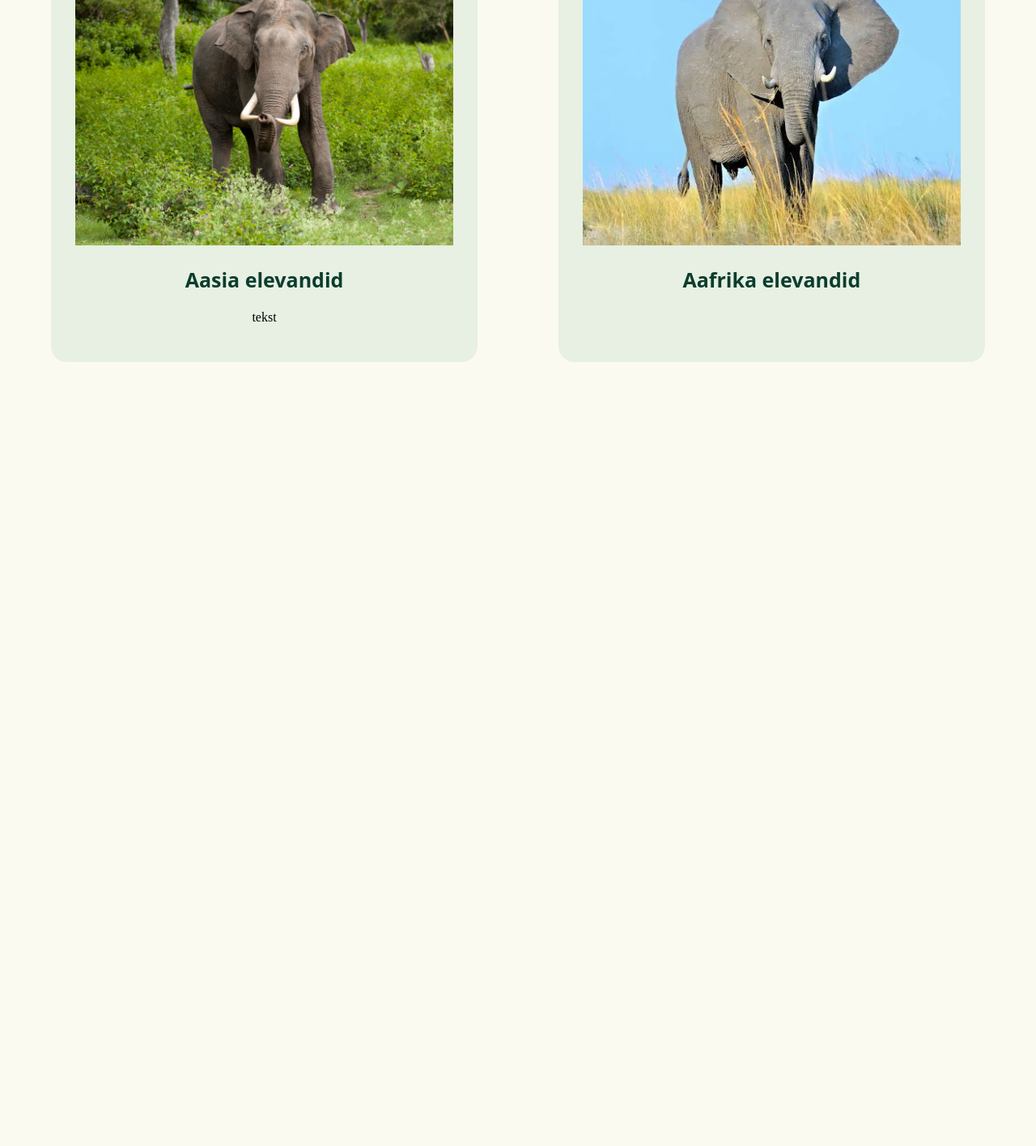
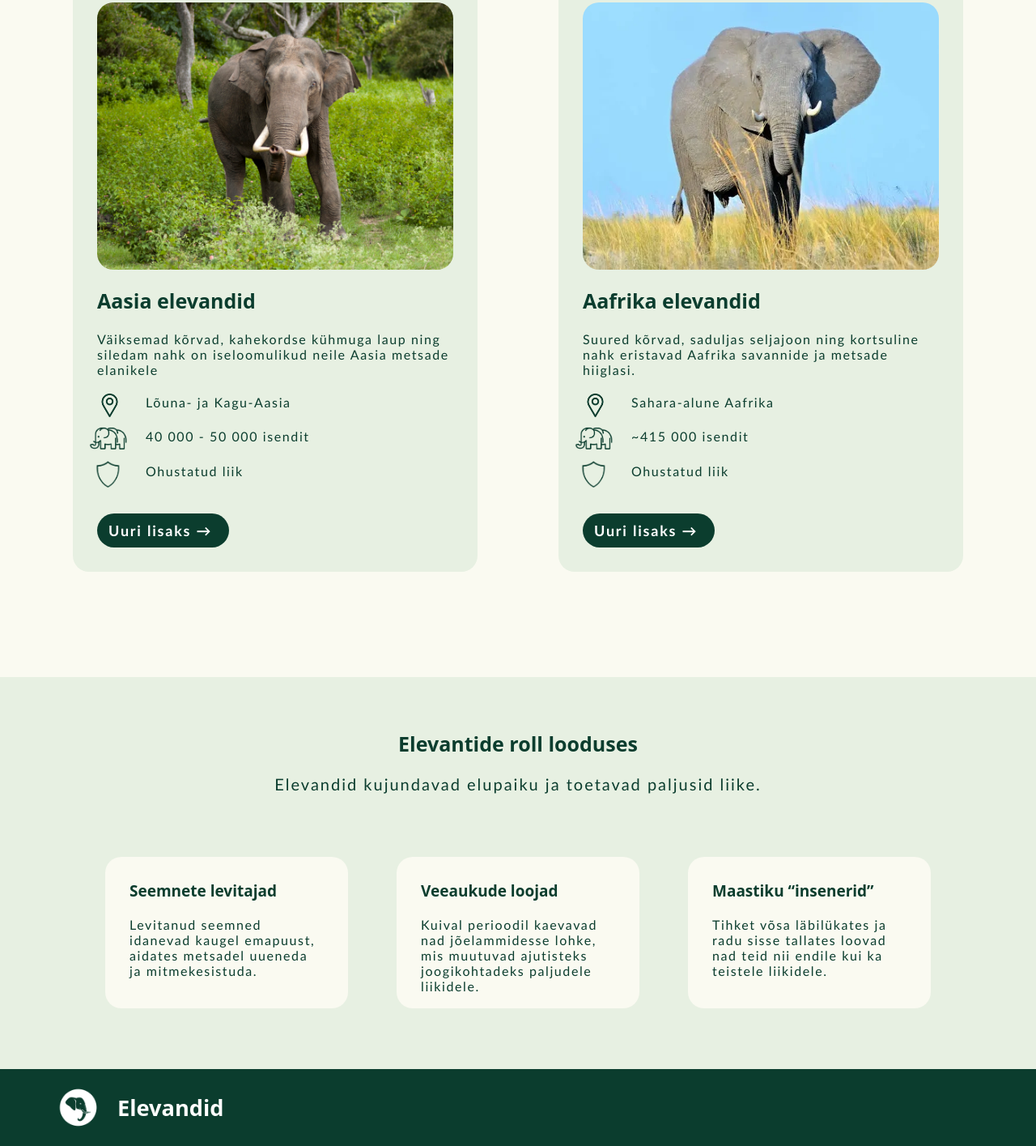
Before and after one commit to palgidenis/veebileht, a plain HTML site: page main.html in a window 1280 px wide. Shown: the part 756-2171 px from the top of the page at 81% size. Before the commit the page ends 1233 px from the top, so only its background shows below. Drawn offline with Linux system fonts and the light colour scheme.

Commit message:
kõrvalleheküljed muudetud

```diff
--- /dev/null
+++ b/footer.css
@@ -0,0 +1,25 @@
+footer {
+  background-color: #0B3D2E;
+	padding: 20px 40px;
+	gap: 20px;
+}
+
+.footer-h1 {
+  color: white;
+	margin: 0;
+  font-family: system-ui, -apple-system, BlinkMacSystemFont, 'Segoe UI', Roboto, Oxygen, Ubuntu, Cantarell, 'Open Sans', 'Helvetica Neue', sans-serif;
+  font-weight: 750;
+	font-size: 1.7rem;
+}
+
+.footer-logo {
+  display: flex;
+  align-items: center;
+  gap: 20px;
+  padding-left: 30px;
+}
+
+.f-logo {
+	height: 55px;
+	width: auto;
+}
--- a/main.css
+++ b/main.css
@@ -1,8 +1,9 @@
+
 .hero {
   background-image:
   linear-gradient(rgba(0, 0, 0, 0.189), rgba(240, 212, 178, 0.205)),
   url("img/hero-pilt.png");
-	min-height: 350px;
+	min-height: 400px;
 	background-size: cover;
   background-position: center;
   background-repeat: no-repeat;
@@ -61,50 +62,163 @@
 	display: flex;
 	justify-content: center;
 	gap: 40px;
+	flex-wrap: wrap;
+	padding-bottom: 100px;
 }
 
-.kiirvõrdlus-aasia h2{
+.kiirvõrdlus-kaart h2{
 	color: #0b3d2e;
 	font-weight: bold;
 	font-family: system-ui, -apple-system, BlinkMacSystemFont, 'Segoe UI', Roboto, Oxygen, Ubuntu, Cantarell, 'Open Sans', 'Helvetica Neue', sans-serif;
 	font-size: 25px;
 }
 
-.kiirvõrdlus-aafrika h2{
+.kiirvõrdlus-pilt {
+	height: 350px;
+	width: auto;
+	border-radius: 20px;
+	width: 100%;
+	height: auto;
+	display: block;
+}
+
+.kiirvõrdlus-kaart {
+	padding: 30px 30px;
+	background-color: #E7F0E2;
+	margin: 30px;
+	display: flex;
+	flex-direction: column;
+	align-items: stretch;
+	text-align: left;
+	border-radius: 20px;
+	width: 100%;
+	max-width: 500px;
+  box-sizing: border-box;
+}
+
+.kiirvõrdlus-kaart p {
+	color: #0b3d2e;
+	letter-spacing: 0.1em;
+	font-family:'Trebuchet MS', 'Lucida Sans Unicode', 'Lucida Grande', 'Lucida Sans', Arial, sans-serif;
+	margin: 0 0 8px 0;
+}
+
+.kiirvõrdlus-asukoht-logo {
+	height: 33px;
+	width: auto;
+	padding-right: 10px;
+}
+
+.kiirvõrdlus-populatsioon-logo {
+	height: 36px;
+	width: auto;
+	padding-right: 13px;
+}
+
+.kiirvõrdlus-ohustatud-logo {
+	height: 33px;
+	width: auto;
+	padding-right: 13px;
+}
+
+.kiirvõrdlus-kaart a {
+  color: white;
+	background-color: #0B3D2E;
+  text-decoration: none;
+  font-weight: 600;
+  padding: 10px 14px;
+  font-size: 1.125rem;
+  letter-spacing: 0.1em;
+  font-family:'Trebuchet MS', 'Lucida Sans Unicode', 'Lucida Grande', 'Lucida Sans', Arial, sans-serif;
+  transition: opacity 0.2s ease;
+	width: 135px;
+	height: auto;
+	margin-top: 24px;
+	border-radius: 25px;
+}
+
+.kiirvõrdlus-kaart a:hover {
+  opacity: 75%;
+}
+
+.asukoht-populatsioon-ohustatud {
+  display: grid;
+  grid-template-columns: 40px 1fr;
+  column-gap: 20px;
+  row-gap: 8px;
+  align-items: center;
+  justify-items: start;
+  width: 100%;
+  margin-top: 10px;
+}
+
+.asukoht-populatsioon-ohustatud .kiirvõrdlus-asukoht,
+.asukoht-populatsioon-ohustatud .kiirvõrdlus-populatsioon,
+.asukoht-populatsioon-ohustatud .kiirvõrdlus-ohustatud {
+  display: contents;
+}
+
+.asukoht-populatsioon-ohustatud img {
+  justify-self: center;
+}
+
+.roll {
+	background-color: #E7F0E2;
+	display: flex;
+	justify-content: center;
+	gap: 40px;
+	flex-wrap: wrap;
+	padding: 45px 0px;
+}
+
+.roll-kaart {
+	background-color: #fafaf1;
+	padding: 10px 30px;
+	margin: 30px;
+	display: flex;
+	flex-direction: column;
+	align-items: stretch;
+	text-align: left;
+	border-radius: 20px;
+	width: 100%;
+	max-width: 300px;
+  box-sizing: border-box;
+}
+
+.roll-kaart p {
+	color: #0b3d2e;
+	letter-spacing: 0.1em;
+	font-family:'Trebuchet MS', 'Lucida Sans Unicode', 'Lucida Grande', 'Lucida Sans', Arial, sans-serif;
+	margin: 0 0 8px 0;
+}
+
+.roll-intro p{
+	color: #0b3d2e;
+	letter-spacing: 0.1em;
+	font-family:'Trebuchet MS', 'Lucida Sans Unicode', 'Lucida Grande', 'Lucida Sans', Arial, sans-serif;
+	margin: 0 0 8px 0;
+	font-size: 20px;
+}
+
+.roll h2 {
 	color: #0b3d2e;
 	font-weight: bold;
 	font-family: system-ui, -apple-system, BlinkMacSystemFont, 'Segoe UI', Roboto, Oxygen, Ubuntu, Cantarell, 'Open Sans', 'Helvetica Neue', sans-serif;
 	font-size: 25px;
 }
 
-.kiirvõrdlus-aafrika-pilt {
-	height: 350px;
-	width: auto;
+.roll h3 {
+	color: #0b3d2e;
+	font-weight: bold;
+	font-family: system-ui, -apple-system, BlinkMacSystemFont, 'Segoe UI', Roboto, Oxygen, Ubuntu, Cantarell, 'Open Sans', 'Helvetica Neue', sans-serif;
+	font-size: 19px;
 }
 
-.kiirvõrdlus-aasia-pilt {
-	height: 350px;
-	width: auto;
+.rollid {
+	display: flex;
+	justify-content: center;
 }
 
-.kiirvõrdlus-aasia {
-	padding: 30px 30px;
-	background-color: #E7F0E2;
-	margin: 30px;
-	display: flexbox;
-	flex-direction: column;
-	align-items: center;
-	text-align: center	;
-	border-radius: 20px;
+.roll-intro {
+	text-align: center;
 }
-
-.kiirvõrdlus-aafrika {
-	padding: 30px 30px;
-	background-color: #E7F0E2;
-	margin: 30px;
-	display: flexbox;
-	flex-direction: column;
-	align-items: center;
-	text-align: center;
-	border-radius: 20px;
-}
--- a/main.html
+++ b/main.html
@@ -6,6 +6,7 @@
   <title>Aafrika ja Aasia elevandid</title>
   <link rel="stylesheet" href="päis.css">
   <link rel="stylesheet" href="main.css">
+  <link rel="stylesheet" href="footer.css">
 </head>
 
 <body>
@@ -31,20 +32,80 @@
 
   <section class="liigid-tekst">
       <h2>Liigid</h2>
-      <p>Aasia ja aafrika elevantidel on välja kujunenud erinevad omadused, mis muudavad nad ainulaadseks.</p>
+      <p>Aasia ja aafrika elevantidel on välja kujunenud erinevad omadused, mis muudavad nad ainulaadseks</p>
   </section>
 
   <section class="kiirvõrdlus">
-    <div class="kiirvõrdlus-aasia">
-      <img src="img/aasia elevant2.jpg" alt="loading" class="kiirvõrdlus-aasia-pilt">
+    <div class="kiirvõrdlus-kaart">
+      <img src="img/aasia elevant2.jpg" alt="loading" class="kiirvõrdlus-pilt">
       <h2>Aasia elevandid</h2>
-      <p>tekst</p>
+      <p>Väiksemad kõrvad, kahekordse kühmuga laup ning siledam nahk on iseloomulikud neile Aasia metsade elanikele</p>
+      <div class="asukoht-populatsioon-ohustatud">
+        <div class="kiirvõrdlus-asukoht">
+          <img src="img/asukoht.png" alt="loading" class="kiirvõrdlus-asukoht-logo">
+          <p>Lõuna- ja Kagu-Aasia</p>
+        </div>
+        <div class="kiirvõrdlus-populatsioon">
+          <img src="img/populatsioon.png" alt="loading" class="kiirvõrdlus-populatsioon-logo">
+          <p>40 000 - 50 000 isendit </p>
+        </div>
+        <div class="kiirvõrdlus-ohustatud">
+          <img src="img/ohustatud2.png" alt="loading" class="kiirvõrdlus-ohustatud-logo">
+          <p>Ohustatud liik</p>
+        </div>
+        <a href="aasia_elevant.html">Uuri lisaks →</a>
+      </div>
     </div>
-    <div class="kiirvõrdlus-aafrika">
-      <img src="img/aafrika savannielevant.webp" alt="loading" class="kiirvõrdlus-aafrika-pilt">
+
+    <div class="kiirvõrdlus-kaart">
+      <img src="img/aafrika savannielevant.webp" alt="loading" class="kiirvõrdlus-pilt">
       <h2>Aafrika elevandid</h2>
+      <p>Suured kõrvad, saduljas seljajoon ning kortsuline nahk eristavad Aafrika savannide ja metsade hiiglasi.</p>
+      <div class="asukoht-populatsioon-ohustatud">
+        <div class="kiirvõrdlus-asukoht">
+          <img src="img/asukoht.png" alt="loading" class="kiirvõrdlus-asukoht-logo">
+          <p>Sahara-alune Aafrika</p>
+        </div>
+        <div class="kiirvõrdlus-populatsioon">
+          <img src="img/populatsioon.png" alt="loading" class="kiirvõrdlus-populatsioon-logo">
+          <p>~415 000 isendit </p>
+        </div>
+        <div class="kiirvõrdlus-ohustatud">
+          <img src="img/ohustatud2.png" alt="loading" class="kiirvõrdlus-ohustatud-logo">
+          <p>Ohustatud liik</p>
+        </div>
+        <a href="aafrika_elevant.html">Uuri lisaks →</a>
+      </div>
     </div>
   </section>
+
+  <section class="roll">
+    <div class="roll-intro">
+      <h2>Elevantide roll looduses</h2>
+      <p>Elevandid kujundavad elupaiku ja toetavad paljusid liike.</p>
+    </div>
+    <div class="rollid">
+      <div class="roll-kaart">
+        <h3>Seemnete levitajad</h3>
+        <p>Levitanud seemned idanevad kaugel emapuust, aidates metsadel uueneda ja mitmekesistuda.</p>
+      </div>
+      <div class="roll-kaart">
+        <h3>Veeaukude loojad</h3>
+        <p>Kuival perioodil kaevavad nad jõelammidesse lohke, mis muutuvad ajutisteks joogikohtadeks paljudele liikidele.</p>
+      </div>
+      <div class="roll-kaart">
+        <h3>Maastiku “insenerid”</h3>
+        <p>Tihket võsa läbilükates ja radu sisse tallates loovad nad teid nii endile kui ka teistele liikidele.</p>
+      </div>
+    </div>
+  </section>
+
+  <footer>
+    <div class="footer-logo">
+      <img src="img/elevandi_logo3.png" alt="loading" class="f-logo">
+      <h1 class="footer-h1">Elevandid</h1>
+    </div>
+  </footer>
 
 
 
```
Also changed, not shown: aafrika.css (+5 -4 lines), aafrika_elevant.html (+1 -3 lines), aasia.css (+7 -6 lines), aasia_elevant.html (+0 -1 lines), img/asukoht.png (added), img/elevandi_logo3.png (added), img/ohustatud.png (added), img/ohustatud2.png (added), img/populatsioon.png (added), päis.css (line endings or trailing spaces), 1 other file.
